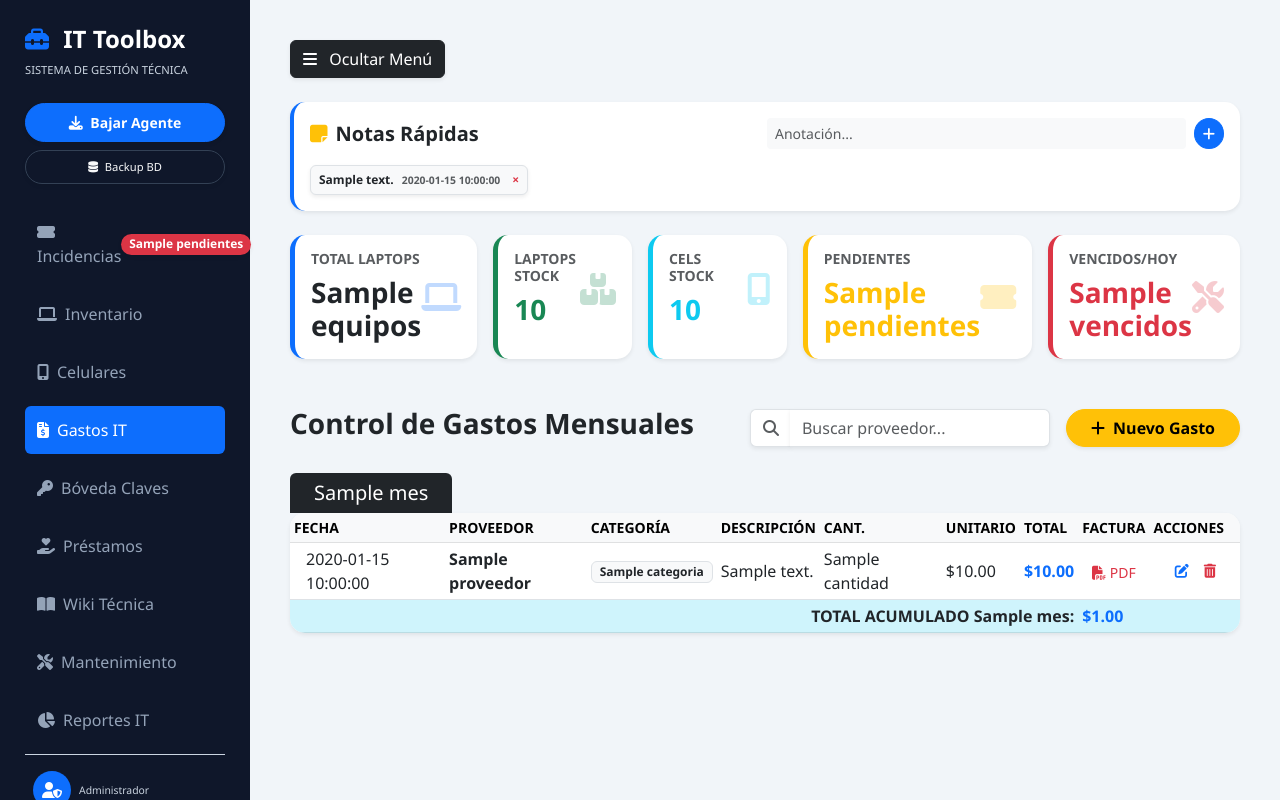
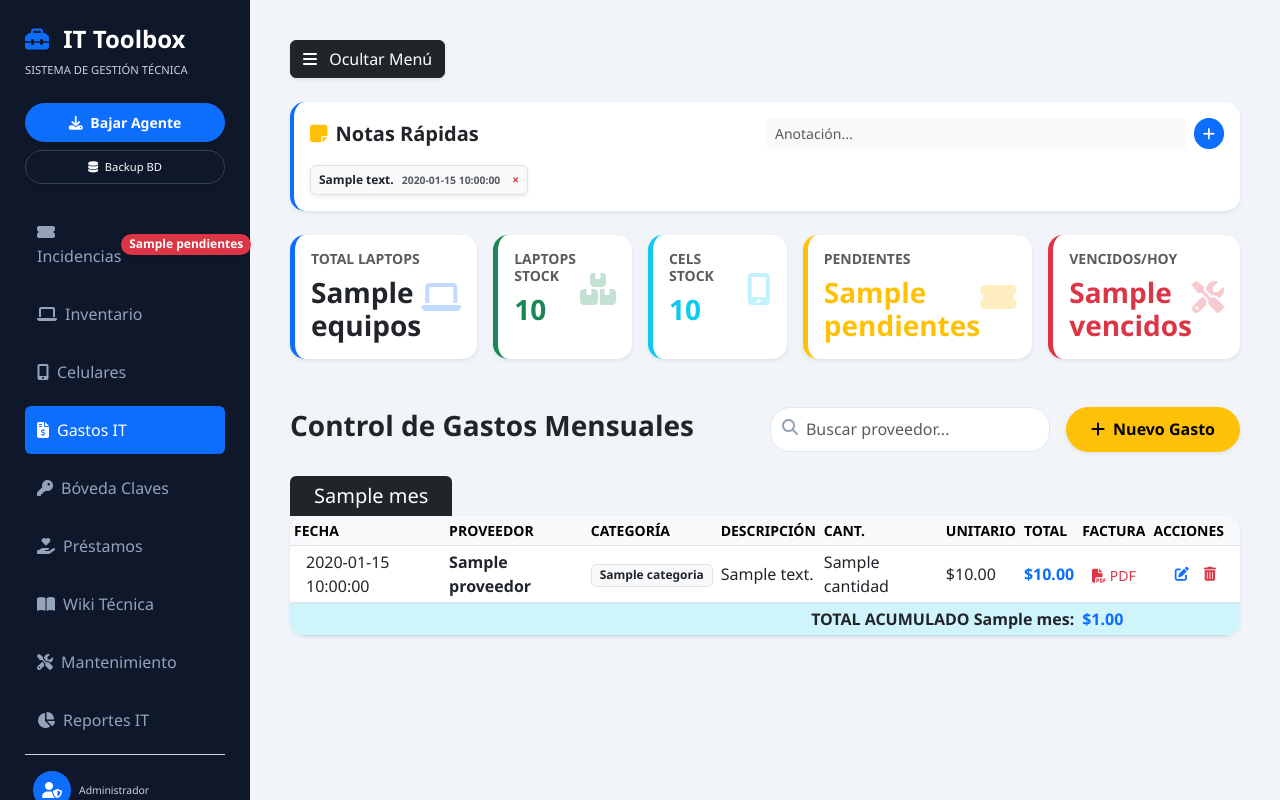
Before and after one commit to Alfredo1004/IT-Toolbox-Stable, a Flask app: template templates/toolbox.html in a window 1280 px wide, after a click on "Gastos IT". Run offline with Flask 3, Linux system fonts and the light colour scheme; the template is opened without the code that fills it: most values are stand-ins (such as "Sample title", 1, 10 or a date in 2020).

Commit message:
Nuevo diseño para buscadores y botones

```diff
--- a/templates/toolbox.html
+++ b/templates/toolbox.html
@@ -259,7 +259,9 @@
                 <i class="fas fa-search position-absolute" style="left:12px; top:12px; color:#94a3b8;"></i>
                 <input type="text" class="form-control search-input" id="searchTickets" placeholder="Buscar ticket...">
             </div>
-            <button class="btn btn-primary rounded-pill px-4 shadow-sm fw-bold" data-bs-toggle="modal" data-bs-target="#modalAddTicket">Nuevo Reporte</button>
+            <button class="btn btn-primary px-4 rounded-pill shadow-sm fw-bold" data-bs-toggle="modal" data-bs-target="#modalAddTicket">
+                <i class="fas fa-plus me-1"></i> Nuevo Reporte
+            </button>
         </div>
     </div>
     <div class="card card-custom overflow-hidden">
@@ -363,7 +365,9 @@
                 <i class="fas fa-search position-absolute" style="left:12px; top:12px; color:#94a3b8;"></i>
                 <input type="text" class="form-control search-input" id="searchInventario" placeholder="Buscar equipo...">
             </div>
-            <button class="btn btn-primary px-4 rounded-pill shadow-sm fw-bold" data-bs-toggle="modal" data-bs-target="#modalAddEquip">Agregar Activo</button>
+            <button class="btn btn-primary px-4 rounded-pill shadow-sm fw-bold" data-bs-toggle="modal" data-bs-target="#modalAddEquip">
+                <i class="fas fa-plus me-1"></i> Agregar Activo
+            </button>
         </div>
     </div>
     <div class="card card-custom p-0 overflow-hidden">
@@ -525,9 +529,9 @@
             <div class="d-flex justify-content-between align-items-center mb-4">
                 <h3 class="fw-bold">Control de Gastos Mensuales</h3>
                 <div class="d-flex gap-3">
-                    <div class="input-group" style="width: 300px;">
-                        <span class="input-group-text bg-white border-end-0 rounded-pill-start shadow-sm"><i class="fas fa-search text-muted"></i></span>
-                        <input type="text" id="searchGastos" class="form-control border-start-0 rounded-pill-end shadow-sm" placeholder="Buscar proveedor...">
+                    <div class="position-relative">
+                        <i class="fas fa-search position-absolute" style="left:12px; top:12px; color:#94a3b8;"></i>
+                        <input type="text" class="form-control search-input" id="searchGastos" placeholder="Buscar proveedor...">
                     </div>
                     <button class="btn btn-warning px-4 rounded-pill shadow-sm fw-bold" data-bs-toggle="modal" data-bs-target="#modalAddGasto">
                         <i class="fas fa-plus me-1"></i> Nuevo Gasto
@@ -593,11 +597,13 @@
     <div class="d-flex justify-content-between align-items-center mb-4">
         <h3>Bóveda Claves</h3>
         <div class="d-flex gap-3 align-items-center">
-            <div class="input-group shadow-sm" style="max-width: 250px;">
-                <span class="input-group-text bg-white border-end-0"><i class="fas fa-search text-muted"></i></span>
-                <input type="text" class="form-control border-start-0" id="buscadorBoveda" placeholder="Buscar servicio o usuario...">
+            <div class="position-relative">
+                <i class="fas fa-search position-absolute" style="left:12px; top:12px; color:#94a3b8;"></i>
+                <input type="text" class="form-control search-input" id="buscadorBoveda" placeholder="Buscar servicio o usuario...">
             </div>
-            <button class="btn btn-danger rounded-pill px-4 shadow-sm fw-bold" data-bs-toggle="modal" data-bs-target="#modalAddClave">Nueva Clave</button>
+            <button class="btn btn-danger px-4 rounded-pill shadow-sm fw-bold" data-bs-toggle="modal" data-bs-target="#modalAddClave">
+                   <i class="fas fa-plus me-1"></i> Nueva Clave
+            </button>
         </div>
     </div>
 
@@ -627,11 +633,13 @@
     <div class="d-flex justify-content-between align-items-center mb-4">
         <h3>Préstamos</h3>
         <div class="d-flex gap-3 align-items-center">
-            <div class="input-group shadow-sm" style="max-width: 250px;">
-                <span class="input-group-text bg-white border-end-0"><i class="fas fa-search text-muted"></i></span>
-                <input type="text" class="form-control border-start-0" id="searchPrestamos" placeholder="Buscar artículo o usuario...">
+            <div class="position-relative">
+                <i class="fas fa-search position-absolute" style="left:12px; top:12px; color:#94a3b8;"></i>
+                <input type="text" class="form-control search-input" id="searchPrestamos" placeholder="Buscar artículo o usuario...">
             </div>
-            <button class="btn btn-info text-white rounded-pill px-4 shadow-sm fw-bold" data-bs-toggle="modal" data-bs-target="#modalAddPrestamo">Registrar Salida</button>
+            <button class="btn btn-info px-4 rounded-pill shadow-sm fw-bold" data-bs-toggle="modal" data-bs-target="#modalAddPrestamo">
+                <i class="fas fa-plus me-1"></i>Registrar Salida
+            </button>
         </div>
     </div>
     <div class="card card-custom p-0 overflow-hidden">
@@ -658,11 +666,13 @@
     <div class="d-flex justify-content-between align-items-center mb-4">
         <h3>Wiki Técnica</h3>
         <div class="d-flex gap-3 align-items-center">
-            <div class="input-group shadow-sm" style="max-width: 300px;">
-                <span class="input-group-text bg-white border-end-0"><i class="fas fa-search text-muted"></i></span>
-                <input type="text" class="form-control border-start-0" id="buscadorWiki" placeholder="Buscar categoría o título...">
+            <div class="position-relative">
+                <i class="fas fa-search position-absolute" style="left:12px; top:12px; color:#94a3b8;"></i>
+                <input type="text" class="form-control search-input" id="buscadorWiki" placeholder="Buscar categoría o título...">
             </div>
-            <button class="btn btn-primary rounded-pill px-4 fw-bold shadow-sm" data-bs-toggle="modal" data-bs-target="#modalAddWiki">Nueva Guía</button>
+            <button class="btn btn-primary px-4 rounded-pill shadow-sm fw-bold" data-bs-toggle="modal" data-bs-target="#modalAddWiki">
+                <i class="fas fa-plus me-1"></i> Nueva Guía
+            </button>
         </div>
     </div>
 
@@ -690,11 +700,13 @@
             <div class="d-flex justify-content-between align-items-center mb-4">
                 <h3>Mantenimiento</h3>
                 <div class="d-flex gap-3 align-items-center">
-                    <div class="input-group shadow-sm" style="max-width: 250px;">
-                        <span class="input-group-text bg-white border-end-0"><i class="fas fa-search text-muted"></i></span>
-                        <input type="text" class="form-control border-start-0" id="searchManto" placeholder="Buscar equipo o detalle...">
+                    <div class="position-relative">
+                       <i class="fas fa-search position-absolute" style="left:12px; top:12px; color:#94a3b8;"></i>
+                       <input type="text" class="form-control search-input" id="searchManto" placeholder="Buscar equipo o detalle...">
                     </div>
-                    <button class="btn btn-success px-4 rounded-pill shadow-sm fw-bold" data-bs-toggle="modal" data-bs-target="#modalAddManto">Registrar</button>
+                    <button class="btn btn-success px-4 rounded-pill shadow-sm fw-bold" data-bs-toggle="modal" data-bs-target="#modalAddManto">
+                        <i class="fas fa-plus me-1"></i>Registrar
+                    </button>
                 </div>
             </div>
             <div class="card card-custom overflow-hidden">
```
